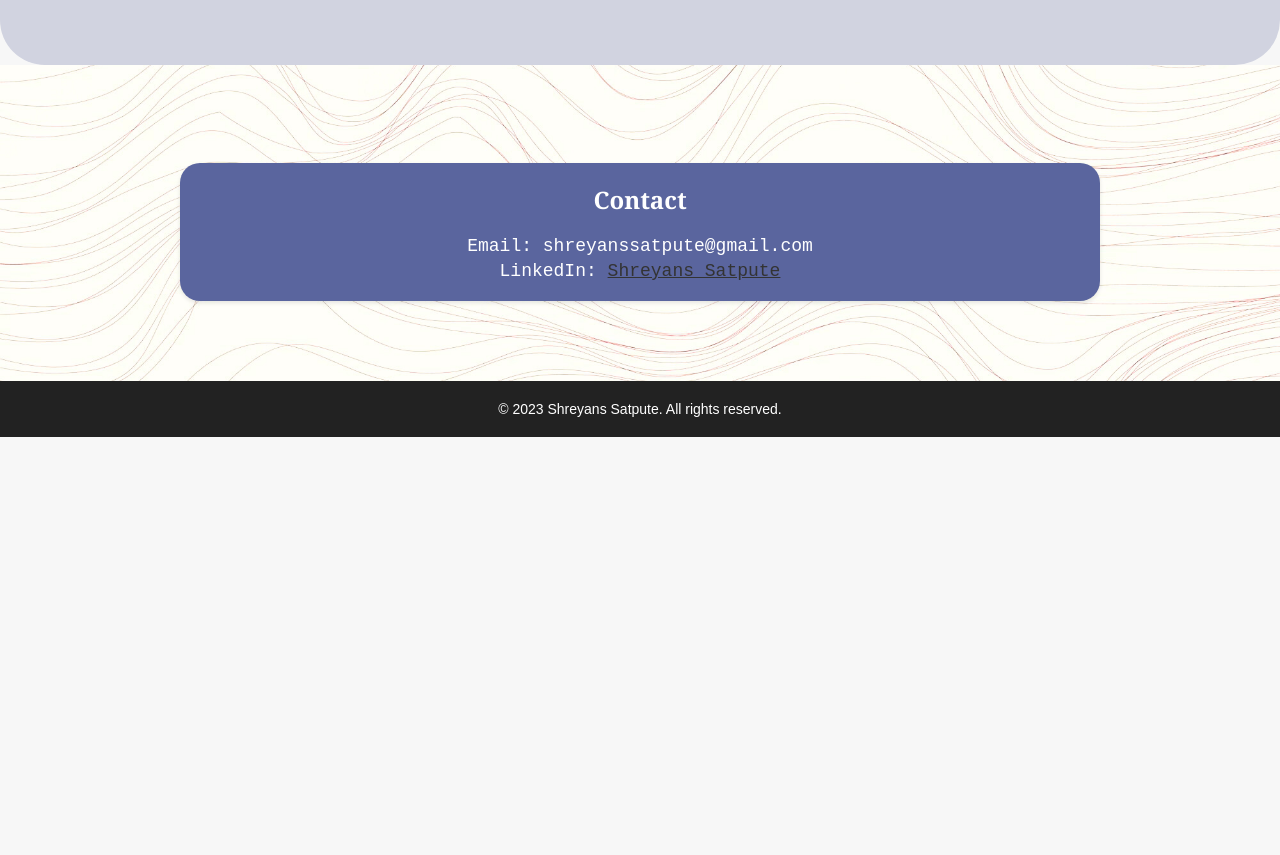
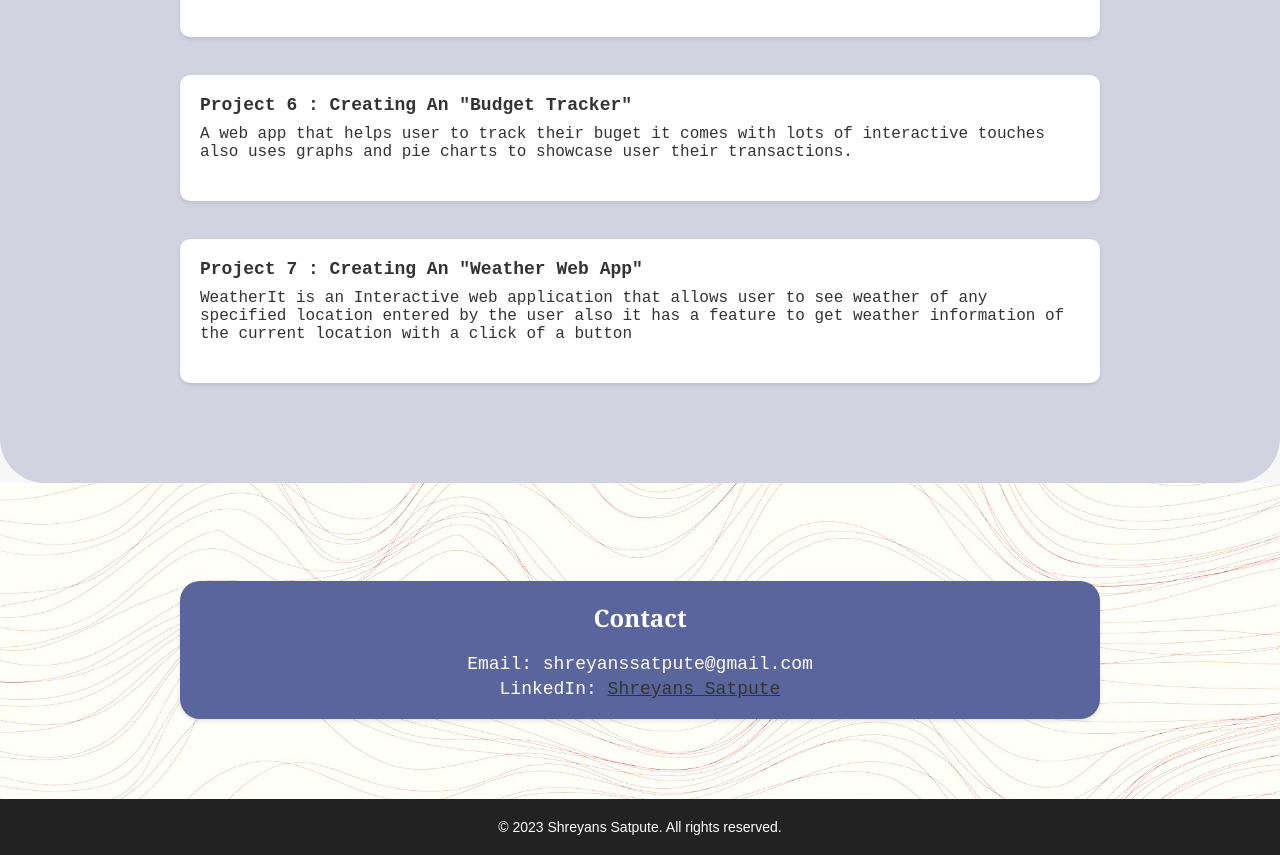
Before and after one commit to shreyanssatpute/Task1-Portfolio, a plain HTML site: page index.html in a window 1280 px wide. Shown: the part 2213-3068 px from the top of the page. Before the commit the page ends 2650 px from the top, so only its background shows below. Drawn offline with Linux system fonts and the light colour scheme.

Commit message:
Update index.html

```diff
--- a/index.html
+++ b/index.html
@@ -306,21 +306,35 @@
             <h3 class="q">Project 1 : Creating An Unit Convertor App in Android Code Studio </h3>
             <p>UnConv is an App that helps the user to convert One unit value to other such as, converting Centimeters to Inches</p>
           </div>
+            <br>
           <div class="project">
             <h3 class="q">Project 2 : Making Tic-Tac-Toe Game using Python</h3>
             <p>Classic Game of Tic-Tac-Toe in python that accepts the input of 2 users and marks the marker 'X' or 'O'</p>
           </div>
+        <br>
           <div class="project">
             <h3 class="q">Project 3 : Making of ChatBot Using ChatGPT API </h3>
             <p>ChatBot is an App based on the API of OPEN-AI that takes user input and responds to the user itself. This App is still in the development stage.</p>
           </div>
+        <br>
           <div class="project">
             <h3 class="q">Project 4 : Employee Management System In Java </h3>
             <p>Employee Management System is admin based software that maintains the data of employee and is used to manage the leaves, salary and attendance of the employee and is linked with database .</p>
           </div>
+        <br>
           <div class="project">
             <h3 class="q">Project 5 : Employee Management System In python </h3>
             <p>Employee Management System is admin based software that maintains the data of employee and is used to manage the leaves, salary and attendance of the employee and is linked with database Just made in Python .</p>
+          </div>
+        <br>
+           <div class="project">
+            <h3 class="q">Project 6 : Creating An "Budget Tracker"</h3>
+             <p> A web app that helps user to track their buget it comes with lots of interactive touches also uses graphs and pie charts to showcase user their transactions.</p>
+          </div>
+          <br>
+           <div class="project">
+            <h3 class="q">Project 7 : Creating An "Weather Web App"  </h3>
+            <p>WeatherIt is an Interactive web application that allows user to see weather of any specified location entered by the user also it has a feature to get weather information of the current location with a click of a button</p>
           </div>
       </div>
     </div>
```
